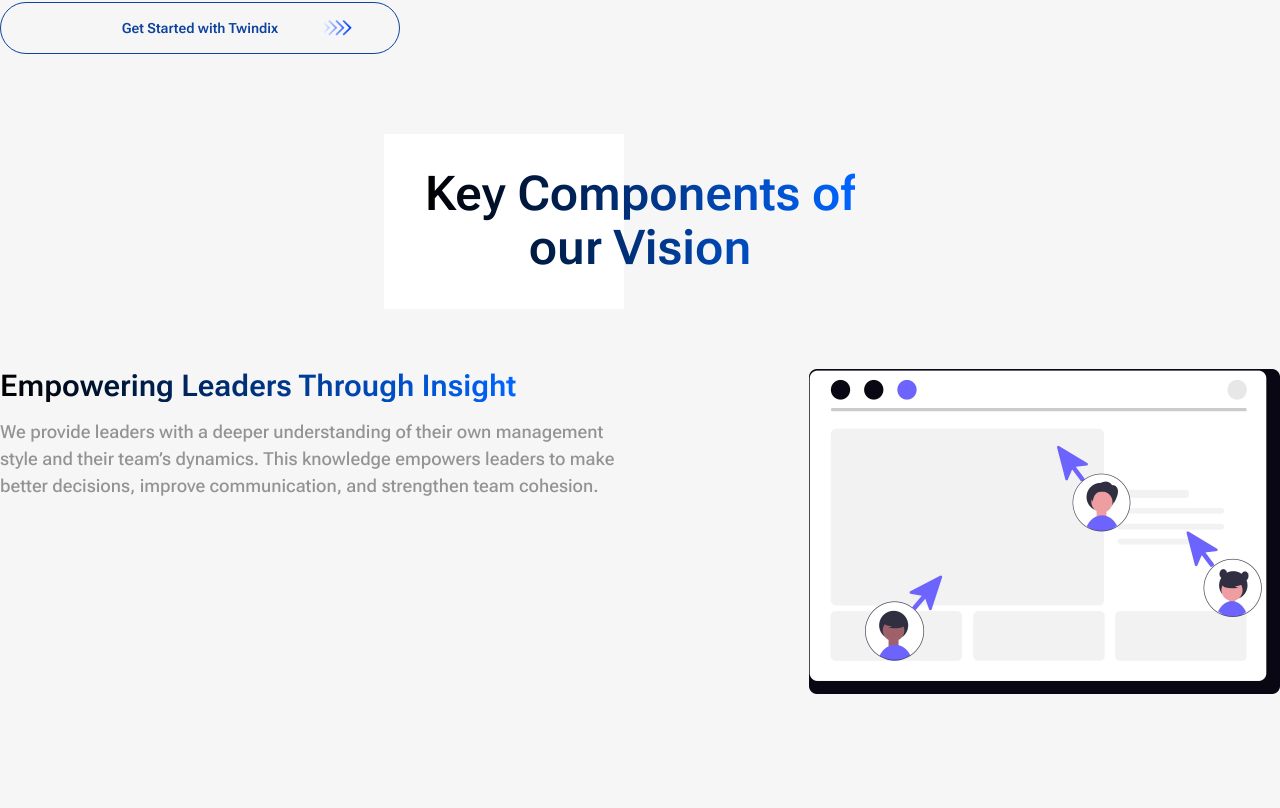
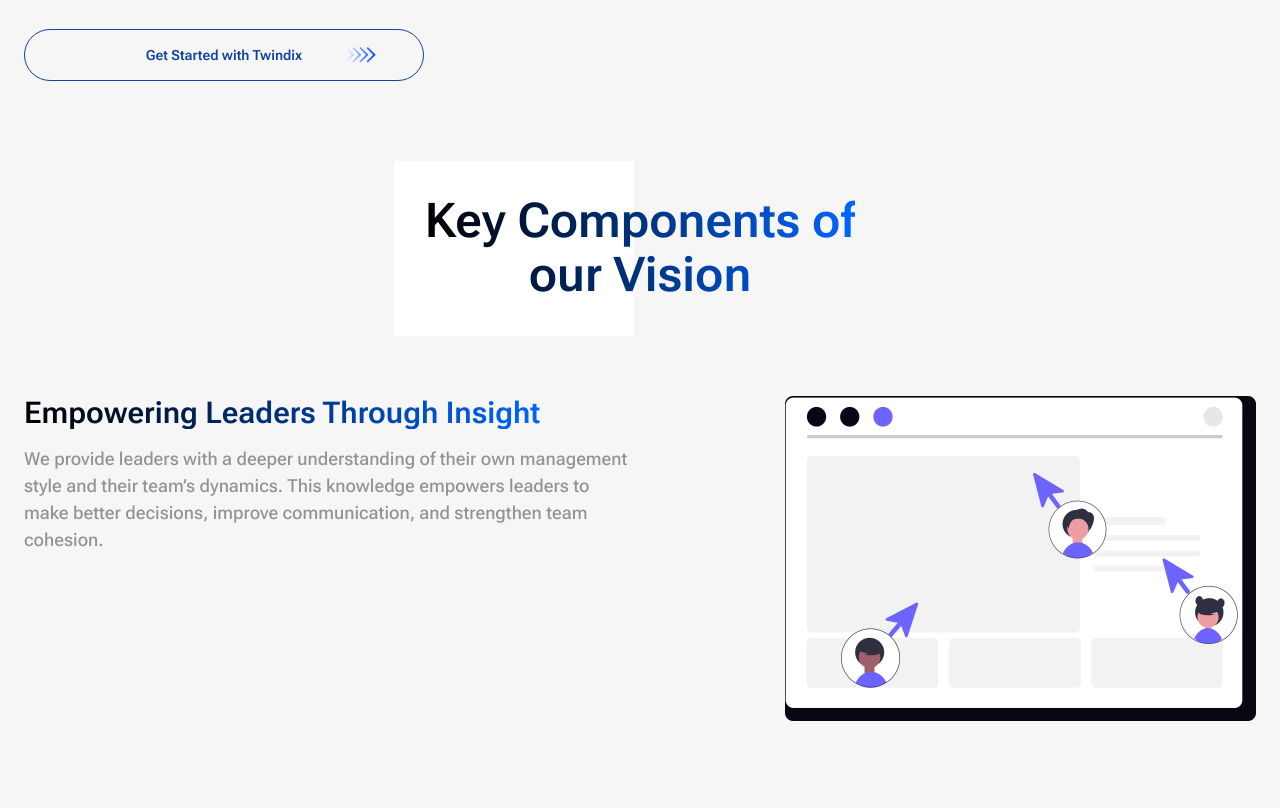
Before and after one commit to Twindix/twindix-webiste, a Next.js app: page /about in a window 1280 px wide. Shown: the part 1052-1860 px from the top of the page. Built offline with nearby package versions, Linux system fonts and the light colour scheme.

Commit message:
style: Customize Container sizes in specfic large screens

```diff
--- a/app/globals.css
+++ b/app/globals.css
@@ -76,8 +76,16 @@ html, body { height: 100%; }
     z-index: 1;
 }
 
-@media (max-width: 768px) {
+@media (max-width: 670px), (min-width: 768px) and (max-width: 810px) {
     .container { padding-inline: 16px }
+}
+
+@media (min-width: 1024px) and (max-width: 1060px), (min-width: 1280px) and (max-width: 1320px) {
+    .container { padding-inline: 24px }
+}
+
+@media (min-width: 1536px) and (max-width: 1580px) {
+    .container { padding-inline: 32px }
 }
 
 h1 {
```
